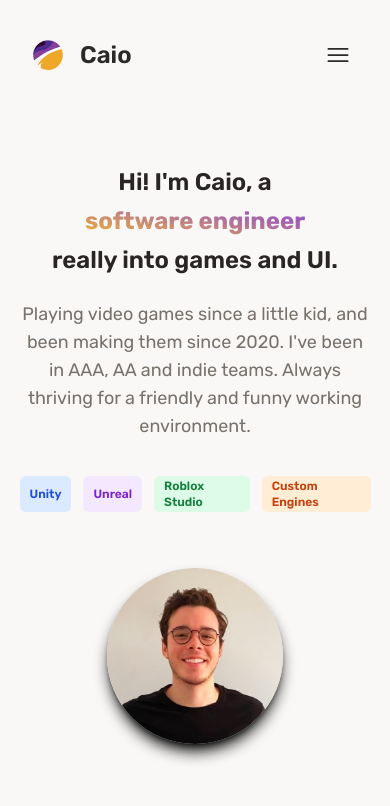
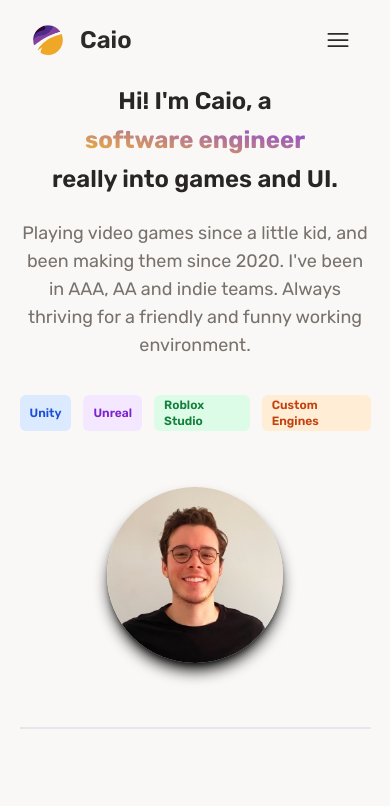
Before and after one commit to caiovini980/Portfolio, a React (Vite) app: page /about in a window 390 px wide. Shown: the top 806 px of the page. Built offline with nearby package versions, Linux system fonts and the light colour scheme.

Commit message:
fix: fixed gap bug in mobile

```diff
--- a/src/App.jsx
+++ b/src/App.jsx
@@ -1,3 +1,4 @@
+import { useEffect, useState } from 'react'
 import { AnimatePresence } from 'framer-motion'
 import { Routes, Route, Link, useLocation } from 'react-router-dom'
 
@@ -12,11 +13,25 @@ import SideProject from './pages/side-project/index'
 
 function App() {
   const location = useLocation();
+  const [scrolled, setScrolled] = useState(false);
+
+  useEffect(() => {
+    const handleScroll = () => {
+      setScrolled(window.scrollY > 0);
+    };
+
+    window.addEventListener('scroll', handleScroll, { passive: true });
+    handleScroll();
+
+    return () => window.removeEventListener('scroll', handleScroll);
+  }, []);
 
   return (
     <>
       {/* Nav Bar */}
-      <nav className='sticky top-0 p-10 md:pb-6 pr-0 pl-8 md:pr-14 md:pl-[5.4rem] pt-[1.7rem] bg-light-100 dark:bg-dark-100 transition-colors duration-300 ease-in-out'>
+      <nav className={`sticky top-0 md:pt-[1.7rem] md:pr-14 md:pl-[5.4rem] pt-3 pl-8 pb-3 md:pb-6 bg-light-100 dark:bg-dark-100 border-b-2 transition-colors duration-300 ease-in-out ${
+        scrolled ? 'border-gray-200 dark:border-gray-800' : 'border-transparent'
+      }`}>
         <Header />
       </nav>
 
--- a/src/pages/home/Content.jsx
+++ b/src/pages/home/Content.jsx
@@ -11,7 +11,7 @@ import profileImage from "../../assets/profile-alt.jpg"
 function Content() {
     return (
         <div className="flex justify-center">
-            <div className="w-[90%] md:w-[916px] pt-10">
+            <div className="w-[90%] md:w-[916px] pt-0">
             {/* Sections */}
                 <div className="grid grid-rows-[auto_auto_auto] items-start">
                     {/* Intro */}
```
